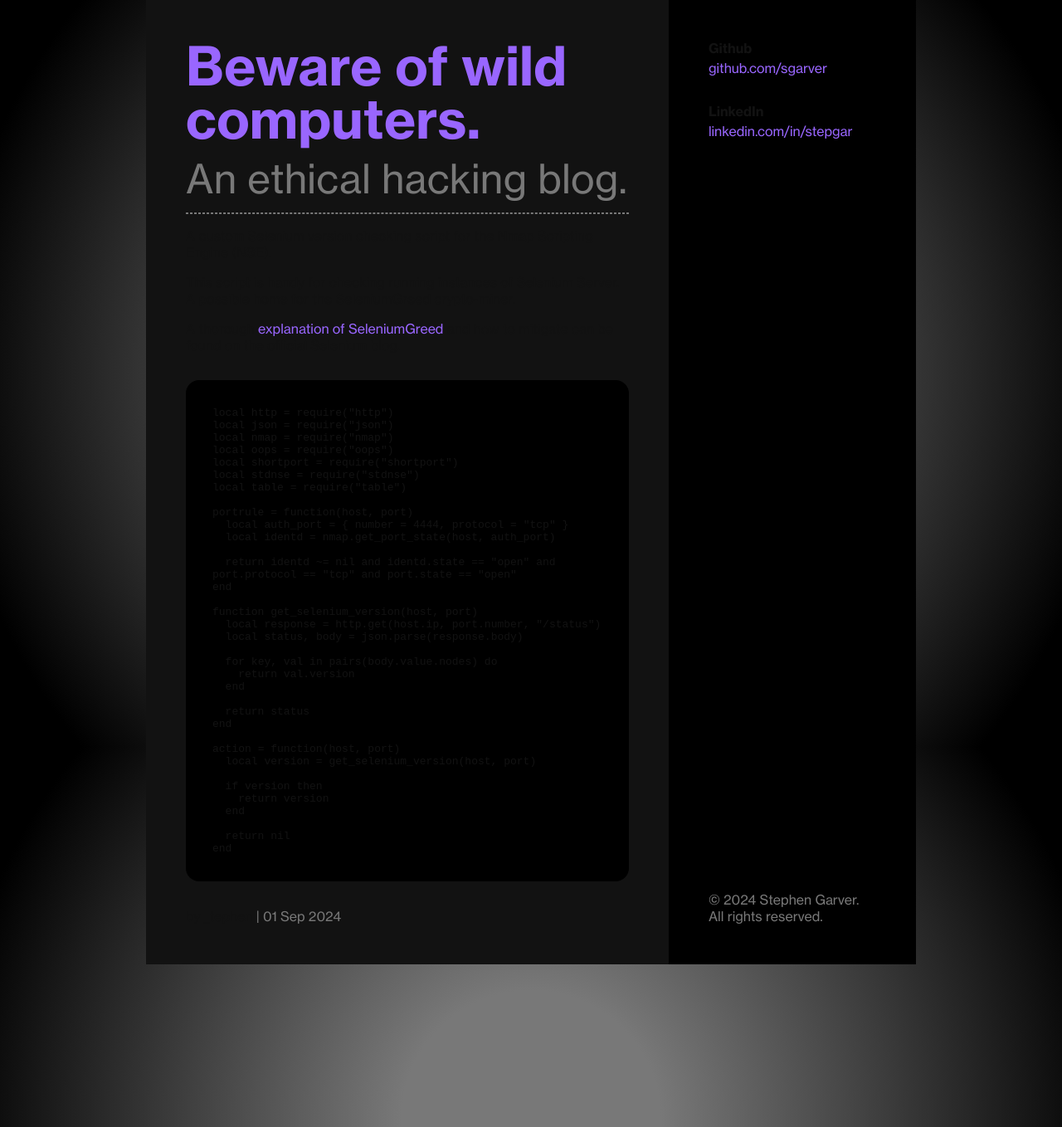
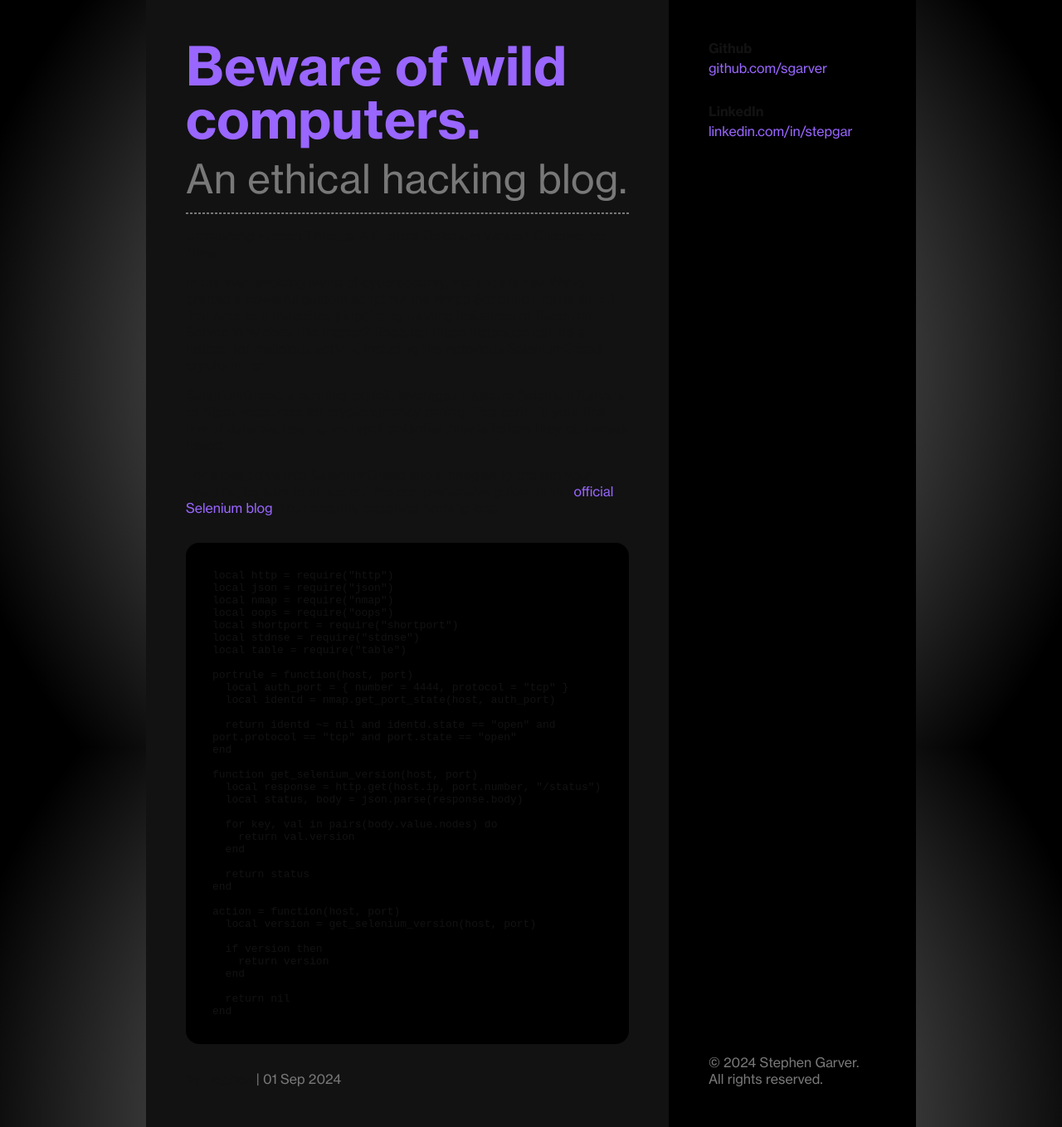
Before and after one commit to sgarver/sgarver.github.io, a Jekyll site: the page built from _posts/2024-09-01-selenium-version-checking-script-for-nse.md, in a window 1280 px wide. Shown: the whole page at 83% size. Built offline with Jekyll 4.4.1, drawn with Linux system fonts in a browser that asks for light colours.

Commit message:
Update blog post for selenium-version.nse

````diff
--- a/_posts/2024-09-01-selenium-version-checking-script-for-nse.md
+++ b/_posts/2024-09-01-selenium-version-checking-script-for-nse.md
@@ -2,13 +2,13 @@
 layout: post
 author: _tephen
 ---
+Unmasking Hidden Threats: A Custom Selenium Version Checker for Nmap
 
-A custom Selenium version checking script for the Nmap Scripting Engine (NSE).
+In the ever-evolving world of cybersecurity, vigilance is key. We've crafted a powerful custom script for the Nmap Scripting Engine (NSE) that acts as a detective, pinpointing running instances of Selenium Server. Why does this matter? Because these instances can be a hotbed for malicious activity, including the notorious SeleniumGreed crypto-miner.
 
-This script is handy for checking running instances of Selenium Server. A possible home for the SeleniumGreed crypto-miner.
+SeleniumGreed, a cunning exploit, leverages insecure Selenium Servers to hijack resources for cryptocurrency mining. This script is your first line of defense, helping you spot potential threats before they can wreak havoc.
 
-A thorough [explanation of SeleniumGreed](https://www.selenium.dev/blog/2024/protecting-unsecured-selenium-grid/) and how to mitigate can be found on the official Selenium blog.
-
+For a deep dive into SeleniumGreed and strategies to protect your systems, be sure to check out the comprehensive guide on the [official Selenium blog](https://www.selenium.dev/blog/2024/protecting-unsecured-selenium-grid/). Your security deserves nothing less.
 
 ```lua
 local http = require("http")
````
